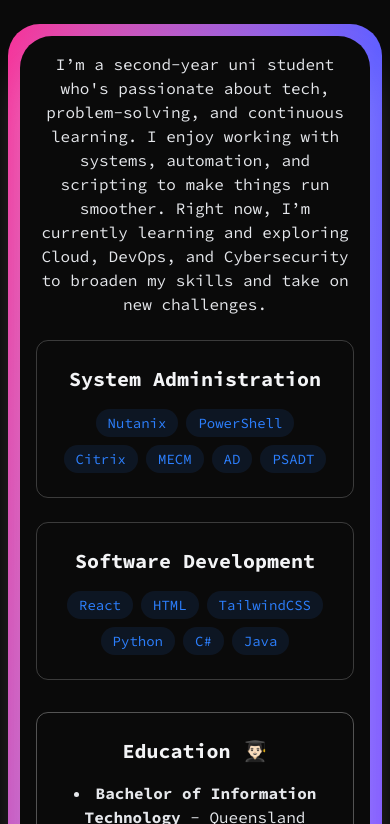
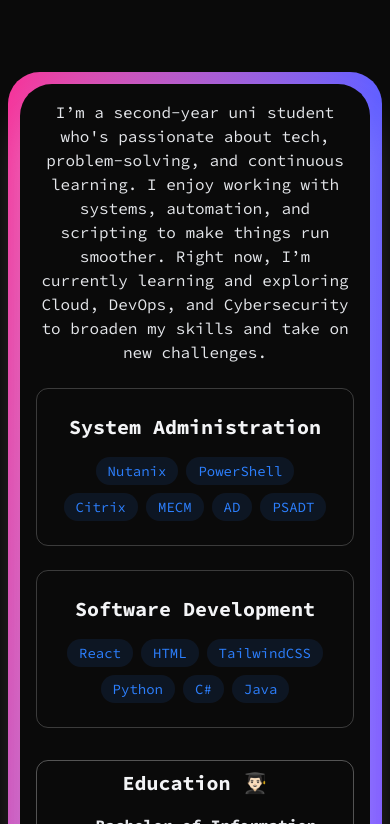
Before and after one commit to danieltsam/danieltsam.github.io, a React (Vite) app: page / in a window 390 px wide. Shown: the part 1176-2000 px from the top of the page. Built offline with nearby package versions, Linux system fonts and the light colour scheme.

Commit message:
more mobile viewing edits for about page

```diff
--- a/src/components/sections/About.jsx
+++ b/src/components/sections/About.jsx
@@ -6,7 +6,7 @@ export const About = () => {
     const devSkills = ["React", "HTML", "TailwindCSS", "Python", "C#", "Java"]
 
     return (
-    <section id="about" className="min-h-screen flex items-center justify-center px-3">
+    <section id="about" className="flex items-center justify-center p-3">
         <RevealOnScroll>
         <div className="max-w-3xl mx-auto">
             <h2 className="title-gradient mt-10 sm:mt-0" id="title">About Me</h2>
@@ -44,7 +44,7 @@ export const About = () => {
 
 
                 <div className="grid grid-cols-1 gap-6 mt-8">
-                    <div className="p-6 rounded-xl border-white/30 border hover:translate-y-1 transition-all">
+                    <div className="p-2 sm:p-6 rounded-xl border-white/30 border hover:translate-y-1 transition-all">
                         <h3 className="text-xl font-bold mb-4">Education 👨🏻‍🎓</h3>
                         <ul className="list-disc list-inside text-gray-200 space-y-2">
                             <li>
@@ -56,7 +56,7 @@ export const About = () => {
                             </li>
                         </ul>
                     </div>
-                    <div className="px-0 sm:p-6 rounded-xl border-white/30 border hover:translate-y-1 transition-all">
+                    <div className="p-2 sm:p-6 rounded-xl border-white/30 border hover:translate-y-1 transition-all">
                         <h3 className="text-xl font-bold mb-4">Work Experience 💼</h3>
                         <div className="space-y-4 text-gray-200">
                             <div>
--- a/src/components/sections/Projects.jsx
+++ b/src/components/sections/Projects.jsx
@@ -6,7 +6,7 @@ export const Projects = () => {
         <section id="projects" className="min-h-screen flex items-center justify-center">
             <RevealOnScroll>
             <div className="max-w-5xl mx-auto px-1">
-            <h2 className="title-gradient mt-10 sm:mt-0" id="title">Featured Projects</h2>
+            <h2 className="title-gradient mt-10" id="title">Featured Projects</h2>
                 <div className="grid grid-cols-1 md:grid-cols-2 gap-5 mx-10 sm:mx-0">
                     {/*Project 1*/}
                     <div className="p-6 rounded-xl border border-white/20 hover:-translate-y-2 hover:border-indigo-500/60 hover:border-3 transition">
--- a/src/index.css
+++ b/src/index.css
@@ -15,7 +15,7 @@ html, body {
   display: flex;
   justify-content: center;
   align-items: center;
-  padding: 0rem 0.5rem;
+  padding: 1rem 0.5rem;
 }
 
 
```
Also changed, not shown: 1 other file (tests, documents, lock files or other folders).
